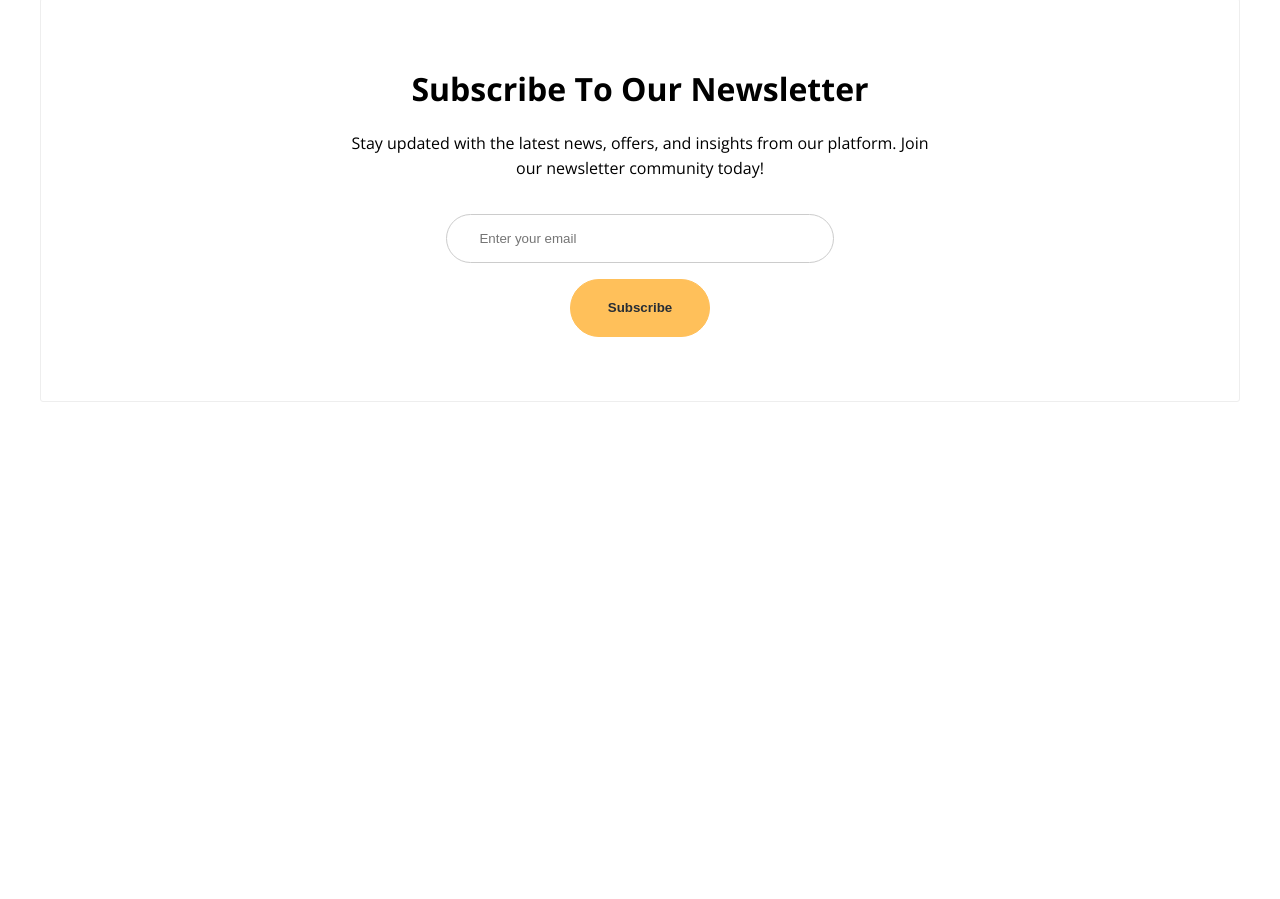
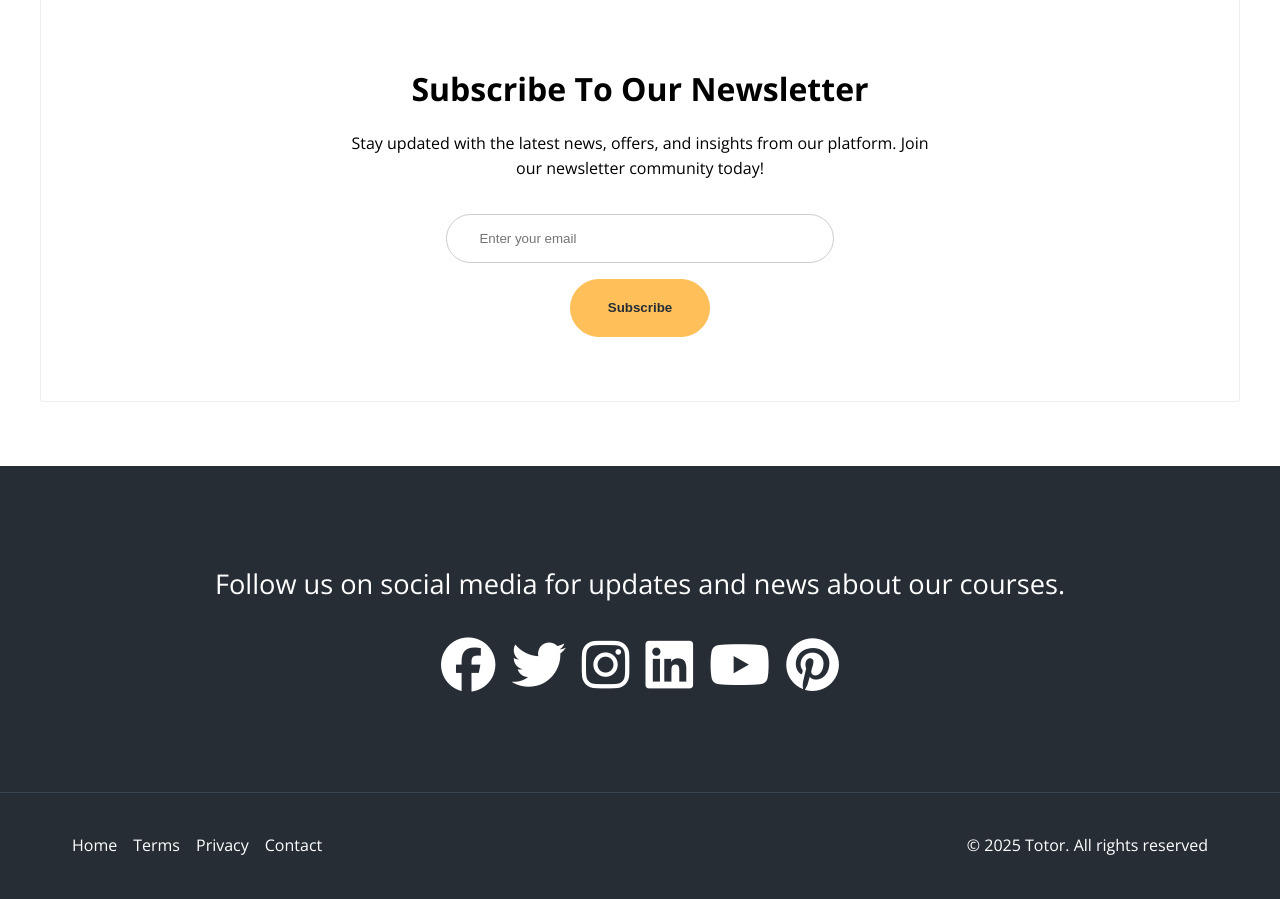
Before and after one commit to UteniyazovSalamat/tutor-project, a plain HTML site: page index.html in a window 1280 px wide. Shown: the part 6588-7487 px from the top of the page. Before the commit the page ends 6990 px from the top, so only its background shows below. Drawn offline with nearby package versions, Linux system fonts and the light colour scheme.

Commit message:
Add desktop and mobile versions of Social and Footer sections, and styles

```diff
--- a/css/media.css
+++ b/css/media.css
@@ -124,6 +124,27 @@
     .info-left {
         display: none;
     }
+
+    .social {
+        margin-bottom: 0;
+        padding: 4rem 2rem;
+
+        i {
+            font-size: 2rem;
+        }
+    }
+
+    .social .social-icons {
+        flex-wrap: wrap;
+    }
+
+    .footer ul {
+        margin: 1.3rem 0;
+    }
+
+    .footer-flex {
+        flex-direction: column;
+    }
 }
 
 @media (max-width: 576px) {
@@ -176,4 +197,16 @@
     .newsletter p {
         display: none;
     }
+
+    .social {
+        margin-bottom: 0;
+    }
+
+    .social p {
+        font-size: 1.4rem;
+    }
+
+    .footer p {
+        text-align: center;
+    }
 }
--- a/css/style.css
+++ b/css/style.css
@@ -533,3 +533,84 @@ img {
     border-radius: 3px;
     padding: 4rem 2rem;
 }
+
+/* Social */
+.social {
+    margin-bottom: 0;
+    padding: 6rem 2rem;
+    background-color: var(--dark-color);
+    color: #fff;
+    font-size: 1.7rem;
+    text-align: center;
+
+    a {
+        color: #fff;
+    }
+
+    p {
+        margin-bottom: 2rem;
+    }
+}
+
+.social .social-icons {
+    display: flex;
+    justify-content: center;
+    gap: 1rem;
+    margin-top: 2rem;
+}
+
+.social-icons .fa-facebook:hover {
+    color: #1877f2;
+}
+
+.social-icons .fa-twitter:hover {
+    color: #1da1f2;
+}
+
+.social-icons .fa-instagram:hover {
+    color: #e1306c;
+}
+
+.social-icons .fa-linkedin:hover {
+    color: #0077b5;
+}
+
+.social-icons .fa-youtube:hover {
+    color: #ff0000;
+}
+
+.social-icons .fa-pinterest:hover {
+    color: #e60023;
+}
+
+/* Footer */
+.footer {
+    background-color: var(--dark-color);
+    color: #fff;
+    border-top: 1px solid #384653;
+    padding: 0.5rem 2rem;
+
+    a {
+        color: #fff;
+
+        &:hover {
+            color: var(--secondary-color);
+        }
+    }
+}
+
+.footer-flex {
+    display: flex;
+    justify-content: space-between;
+    align-items: center;
+}
+
+.footer ul {
+    display: flex;
+    justify-content: center;
+    gap: 1rem;
+    margin: 2rem 0;
+}
+
+.footer-links {
+}
--- a/index.html
+++ b/index.html
@@ -53,14 +53,14 @@
                         <li><a href="./contact.html">Contact</a></li>
                         <li>
                             <a
-                                href="facebook.com"
+                                href="https://facebook.com"
                                 target="_blank">
                                 <i class="fa-brands fa-facebook"></i>
                             </a>
                         </li>
                         <li>
                             <a
-                                href="twitter.com"
+                                href="https://twitter.com"
                                 target="_blank">
                                 <i class="fa-brands fa-twitter"></i>
                             </a>
@@ -543,6 +543,34 @@
             </div>
         </section>
 
+        <!-- Social -->
+        <section class="social section">
+            <div class="container">
+                <p>Follow us on social media for updates and news about our courses.</p>
+                <div class="social-icons">
+                    <a href="#"> <i class="fa-brands fa-facebook fa-2x"></i></a>
+                    <a href="#"> <i class="fa-brands fa-twitter fa-2x"></i></a>
+                    <a href="#"> <i class="fa-brands fa-instagram fa-2x"></i></a>
+                    <a href="#"> <i class="fa-brands fa-linkedin fa-2x"></i></a>
+                    <a href="#"> <i class="fa-brands fa-youtube fa-2x"></i></a>
+                    <a href="#"> <i class="fa-brands fa-pinterest fa-2x"></i></a>
+                </div>
+            </div>
+        </section>
+
+        <!-- Footer -->
+        <footer class="footer">
+            <div class="container footer-flex">
+                <ul class="footer-links">
+                    <li><a href="#">Home</a></li>
+                    <li><a href="#">Terms</a></li>
+                    <li><a href="#">Privacy</a></li>
+                    <li><a href="./contact.html">Contact</a></li>
+                </ul>
+                <p>&copy; 2025 Totor. All rights reserved</p>
+            </div>
+        </footer>
+
         <script src="./js/main.js"></script>
     </body>
 </html>
```
